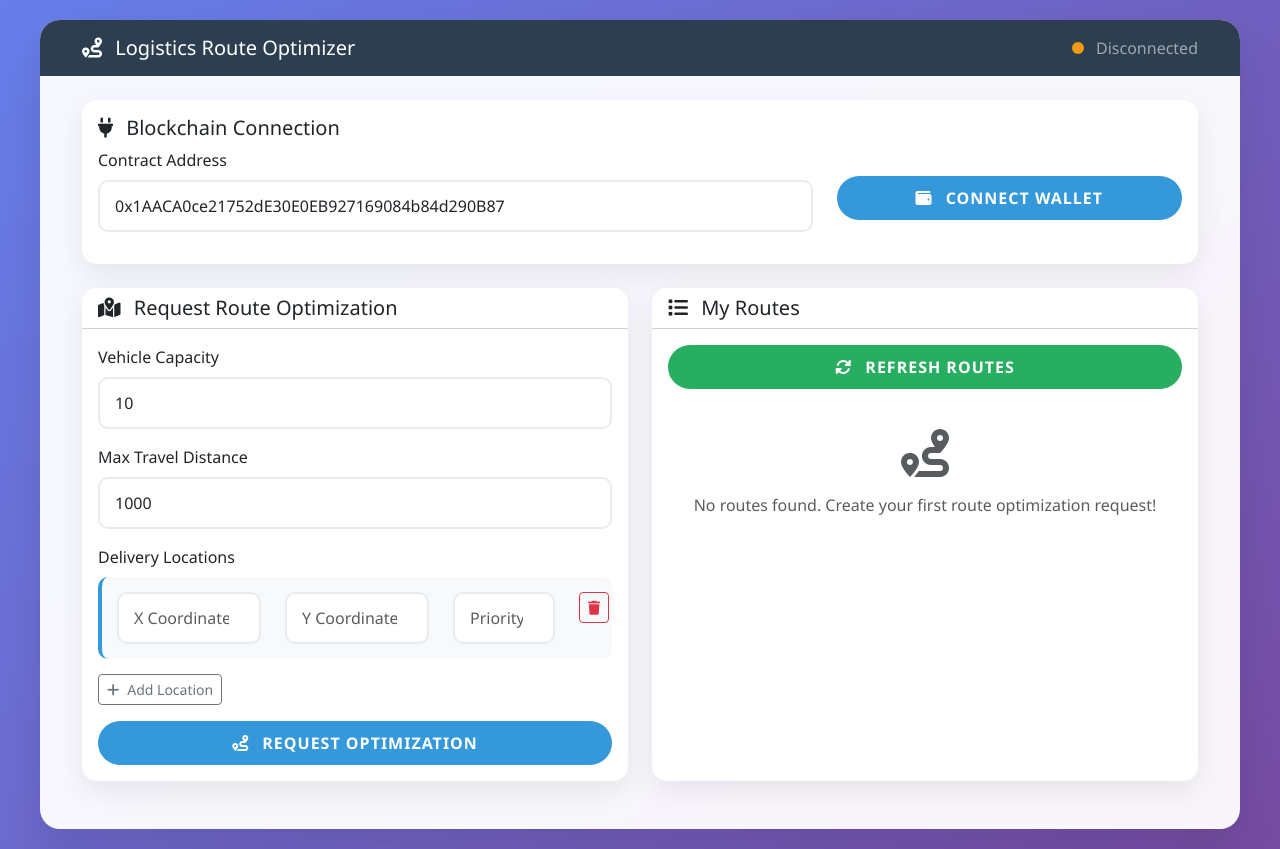
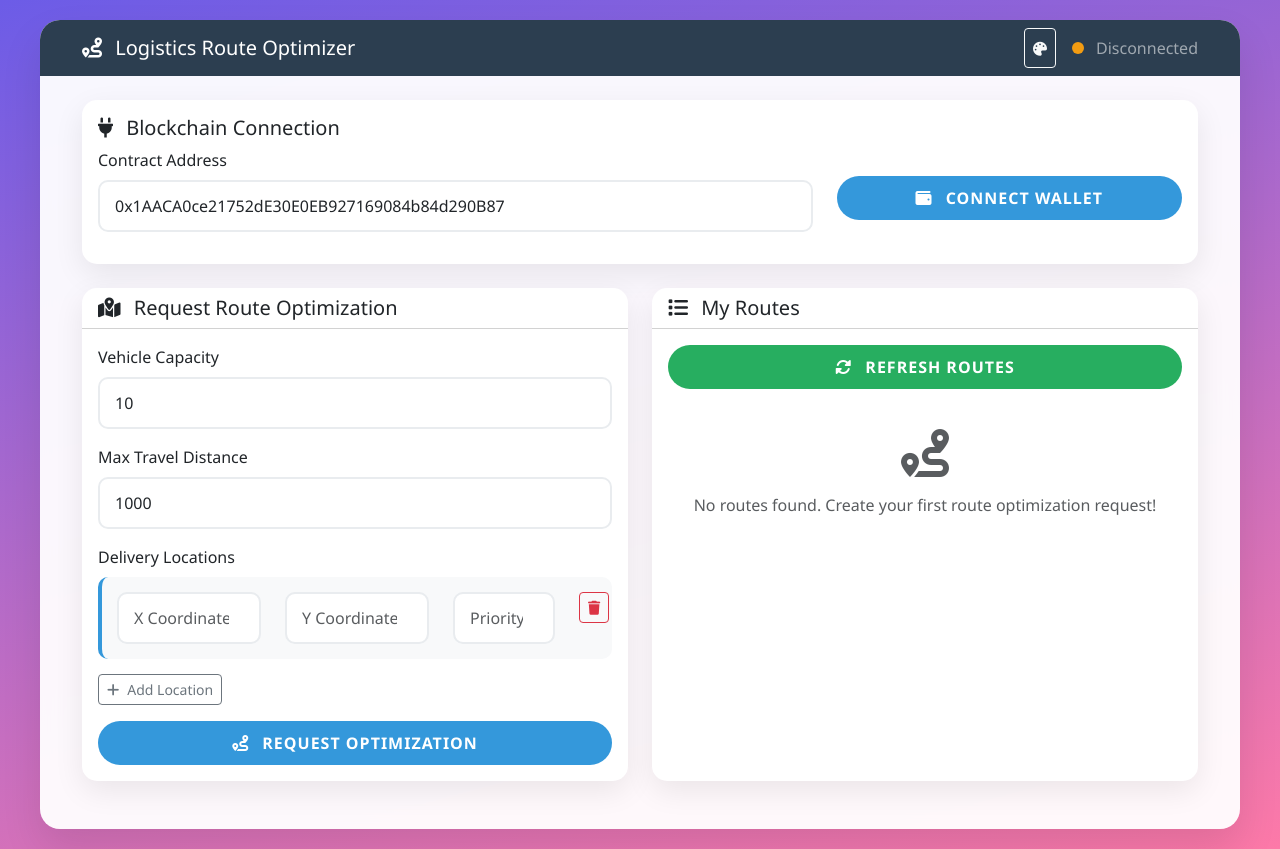
Before and after one commit to JacintheSchuster/LogisticsRouteOptimizer, a website: page index.html in a window 1280 px wide. Drawn offline with nearby package versions, Linux system fonts and the light colour scheme.

Commit message:
Add files via upload

```diff
--- a/index.html
+++ b/index.html
@@ -171,6 +171,9 @@
                         Logistics Route Optimizer
                     </a>
                     <div class="navbar-nav ms-auto">
+                        <button class="btn btn-sm btn-outline-light me-3" onclick="generateRandomGradient()" title="Change Background Color">
+                            <i class="fas fa-palette"></i>
+                        </button>
                         <span class="navbar-text" id="connectionStatus">
                             <span class="status-indicator status-pending"></span>
                             Disconnected
@@ -395,6 +398,36 @@
     <!-- Scripts -->
     <script src="https://cdn.jsdelivr.net/npm/bootstrap@5.3.0/dist/js/bootstrap.bundle.min.js"></script>
     <script src="https://cdn.jsdelivr.net/npm/ethers@6.7.1/dist/ethers.umd.min.js"></script>
+    <script>
+        // Generate random gradient colors on page load
+        function generateRandomGradient() {
+            const colors = [
+                '#FF6B6B', '#4ECDC4', '#45B7D1', '#96CEB4', '#FECA57',
+                '#FF9FF3', '#54A0FF', '#5F27CD', '#00D2D3', '#FF9F43',
+                '#10AC84', '#EE5A24', '#0ABDE3', '#C44569', '#F8B500',
+                '#6C5CE7', '#A29BFE', '#FD79A8', '#FDCB6E', '#6C5CE7',
+                '#00B894', '#E17055', '#74B9FF', '#E84393', '#FDCB6E'
+            ];
+
+            const color1 = colors[Math.floor(Math.random() * colors.length)];
+            let color2 = colors[Math.floor(Math.random() * colors.length)];
+
+            // Ensure we get two different colors
+            while (color2 === color1) {
+                color2 = colors[Math.floor(Math.random() * colors.length)];
+            }
+
+            const angle = Math.floor(Math.random() * 360);
+            const gradient = `linear-gradient(${angle}deg, ${color1} 0%, ${color2} 100%)`;
+
+            document.documentElement.style.setProperty('--bg-gradient', gradient);
+        }
+
+        // Apply random gradient when page loads
+        document.addEventListener('DOMContentLoaded', () => {
+            generateRandomGradient();
+        });
+    </script>
     <script src="app.js"></script>
 </body>
 </html>
```
